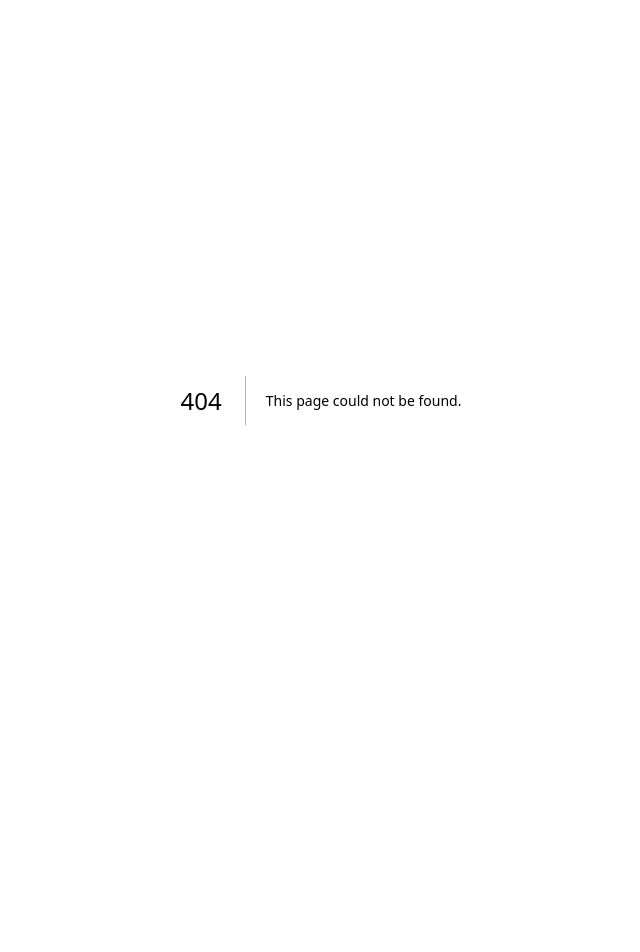
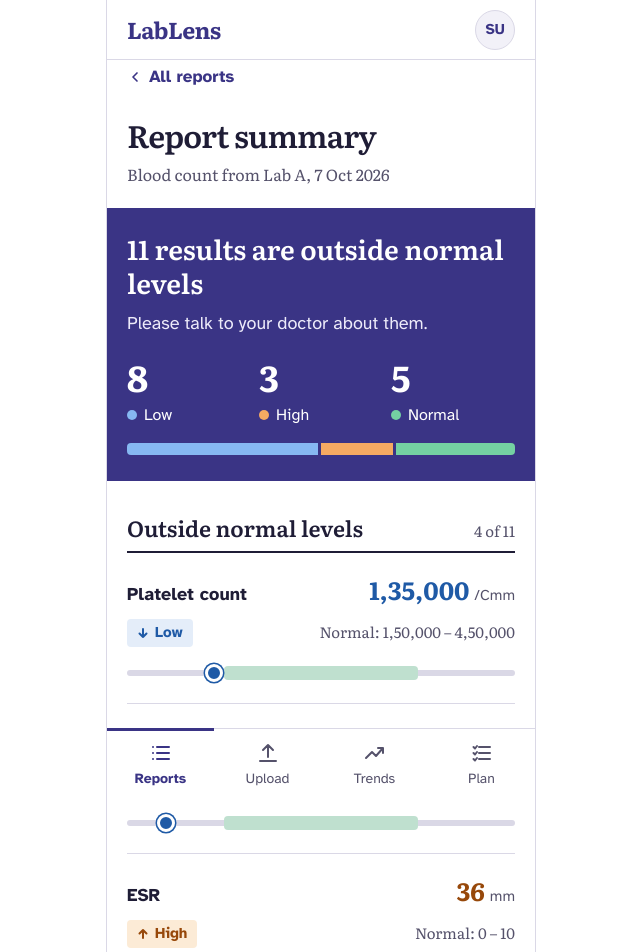
Before and after one commit to Nabil-Sajjad-Evan/LabLens, a Next.js app: page /reports/latest in a window 1280 px wide. Before the commit this address had no page. Shown: the top 952 px of the page, without its empty margins (319-959 px from the left). Before the commit the page ends 800 px from the top, so only its background shows below. Built offline with nearby package versions, Linux system fonts and the light colour scheme.

Commit message:
Build C6 Report summary screen with out-of-range rows and insights

```diff
--- /dev/null
+++ b/app/reports/latest/page.tsx
@@ -0,0 +1,93 @@
+// app/reports/latest/page.tsx
+// Screen C6: Report summary (route: /reports/latest)
+import Link from "next/link";
+import Screen from "@/components/Screen";
+import StatusBanner from "@/components/StatusBanner";
+import ResultRow from "@/components/ResultRow";
+import Note from "@/components/Note";
+import PrimaryButton from "@/components/PrimaryButton";
+import TextLink from "@/components/TextLink";
+import { PageTitle, Meta } from "@/components/Headings";
+import { disclaimer, insights, report, results } from "@/lib/sample-data";
+
+const pick = (id: string) => results.find((r) => r.id === id)!;
+
+export default function ReportSummaryPage() {
+  return (
+    <Screen active="Reports" showAccount>
+      {/* Top back link */}
+      <Link
+        href="/reports"
+        className="mt-1 flex items-center gap-1.5 text-[1.0625rem] font-bold text-brand"
+      >
+        <svg
+          width="16"
+          height="16"
+          viewBox="0 0 24 24"
+          fill="none"
+          stroke="currentColor"
+          strokeWidth="2.5"
+          strokeLinecap="round"
+          strokeLinejoin="round"
+          aria-hidden="true"
+        >
+          <path d="M15 18l-6-6 6-6" />
+        </svg>
+        All reports
+      </Link>
+
+      <PageTitle>Report summary</PageTitle>
+      <Meta>
+        {report.panel} from {report.lab}, {report.date}
+      </Meta>
+
+      {/* Indigo StatusBanner */}
+      <StatusBanner
+        tone="info"
+        title="11 results are outside normal levels"
+        text="Please talk to your doctor about them."
+        counts={{ low: 8, high: 3, normal: 5 }}
+      />
+
+      {/* Section Header with '4 of 11' indicator */}
+      <div className="mt-8 flex items-baseline justify-between border-b-2 border-ink pb-2">
+        <h2 className="font-serif text-[1.375rem] font-semibold leading-snug text-ink">
+          Outside normal levels
+        </h2>
+        <span className="font-serif text-[0.9375rem] text-muted">
+          4 of 11
+        </span>
+      </div>
+
+      {/* 4 highlighted out-of-range results */}
+      <div className="divide-y divide-rule">
+        <ResultRow result={pick("plt")} />
+        <ResultRow result={pick("hb")} />
+        <ResultRow result={pick("esr")} />
+        <ResultRow result={pick("neu")} />
+      </div>
+
+      <TextLink href="/reports/latest/all" className="mt-1">
+        See all 16 results
+      </TextLink>
+
+      {/* LabLens Insights section */}
+      <h2 className="mt-8 font-serif text-[1.375rem] font-semibold leading-snug text-ink">
+        LabLens Insights
+      </h2>
+      <div className="mt-3.5 space-y-3.5 font-serif text-[1.0625rem] leading-relaxed text-ink">
+        {insights.map((insight, idx) => (
+          <p key={idx}>{insight}</p>
+        ))}
+      </div>
+
+      {/* Medical disclaimer note */}
+      <Note className="mt-6">{disclaimer}</Note>
+
+      {/* Bottom action button */}
+      <div className="mt-7 pb-2">
+        <PrimaryButton href="/trends">See how your results changed</PrimaryButton>
+      </div>
+    </Screen>
+  );
+}
```
